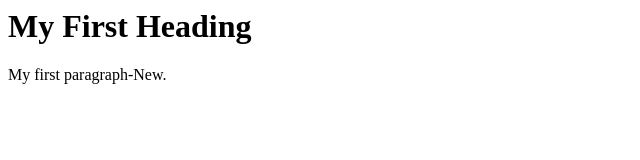
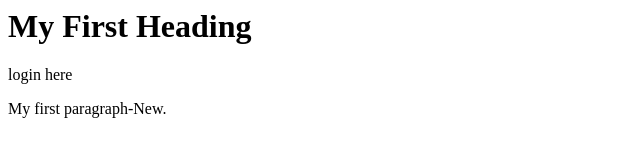
Before and after one commit to ali1810/big-data-programming, a plain HTML site: page index.html in a window 1280 px wide. Shown: the whole page, without its empty margins (0-640 px from the left). Drawn offline with Linux system fonts and the light colour scheme.

```diff
--- a/index.html
+++ b/index.html
@@ -2,7 +2,7 @@
 <body>
 
 <h1>My First Heading</h1>
-
+login here
 <p>My first paragraph-New.</p>
 
 </body>
```
Also changed, not shown: login.html (added, +1 -0 lines).
